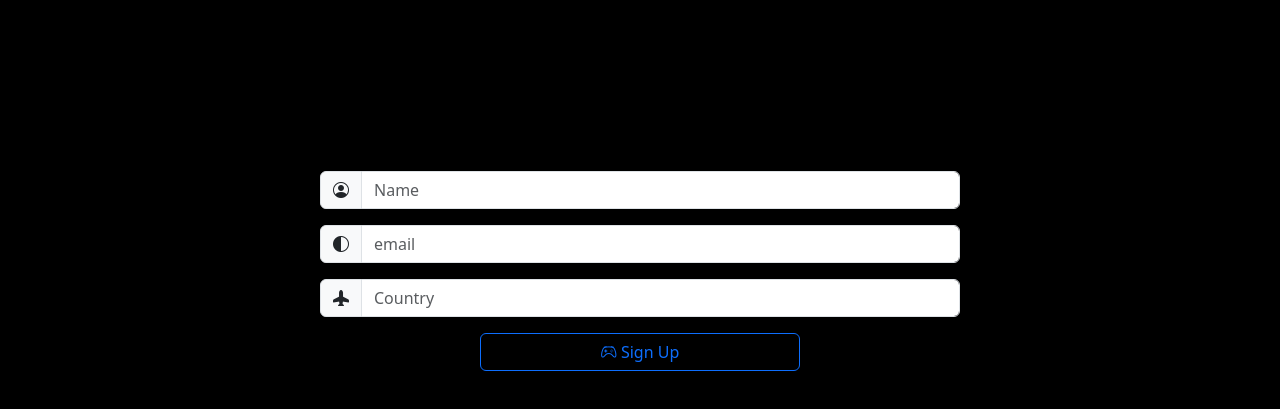
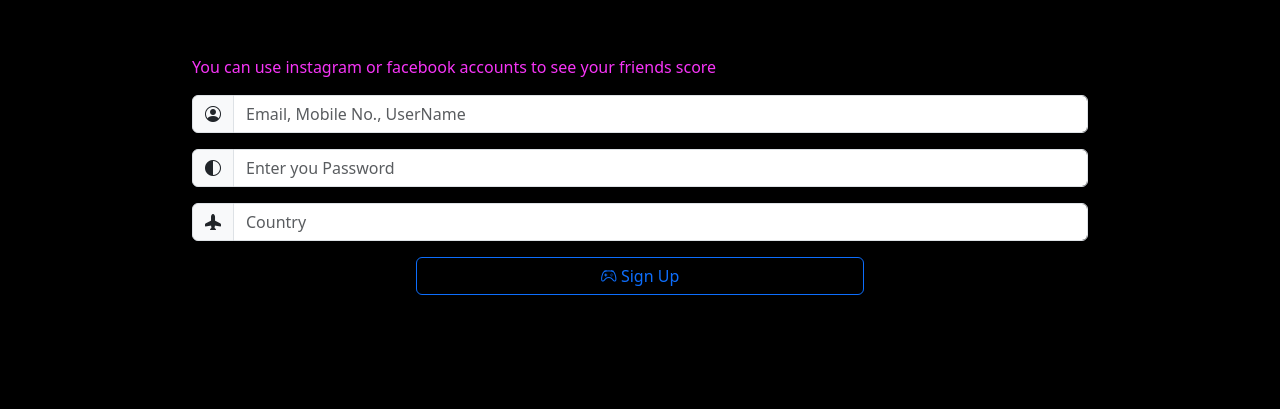
Before and after one commit to Vikas5686/Javascript_Game, a plain HTML site: page index.html in a window 1280 px wide. Shown: the part 45-454 px from the top of the page. Drawn offline with nearby package versions, Linux system fonts and the light colour scheme.

Commit message:
minor changes

```diff
--- a/index.css
+++ b/index.css
@@ -36,9 +36,9 @@
 }
 .box{
     height: 50vh;
-    width: 50%;
+    width: 70%;
     margin:  auto;
-    padding: 200px 0px;
+    padding: 100px 0px;
 }
 .active_table{
     border:2px solid white;
--- a/index.html
+++ b/index.html
@@ -88,6 +88,7 @@
       <!-- box -->
       <div class="box" id="box">
         <div class="modal-body">
+          <span style="color: rgb(247, 53, 247);">You can use instagram or facebook accounts to see your friends score</span>
           <div class="input-group flex-nowrap mt-3">
             <span class="input-group-text" id="addon-wrapping"
               ><i class="bi bi-person-circle"></i
@@ -95,7 +96,7 @@
             <input
               type="text"
               class="form-control"
-              placeholder="Name"
+              placeholder="Email, Mobile No., UserName"
               aria-label="Username"
               aria-describedby="addon-wrapping"
               id="name"
@@ -109,7 +110,7 @@
               id="email"
               type="text"
               class="form-control"
-              placeholder="email"
+              placeholder="Enter you Password"
               aria-label="Username"
               aria-describedby="addon-wrapping"
             />
```
